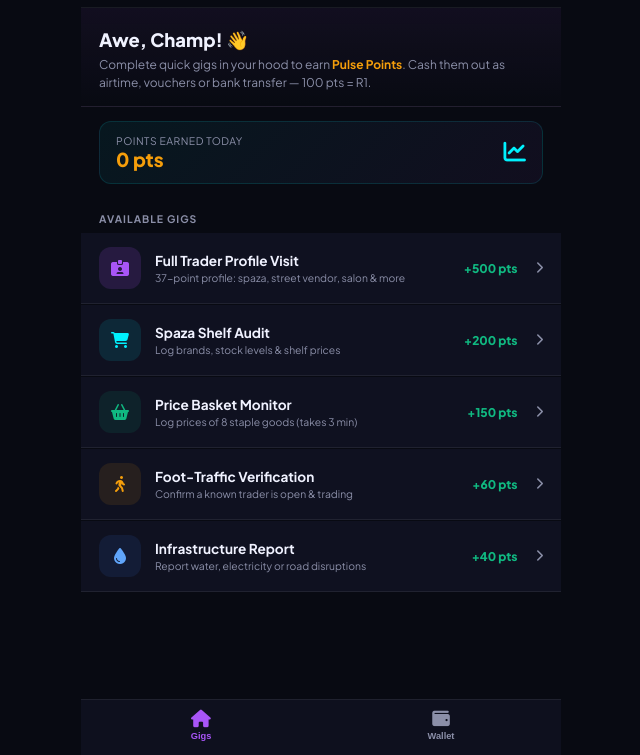
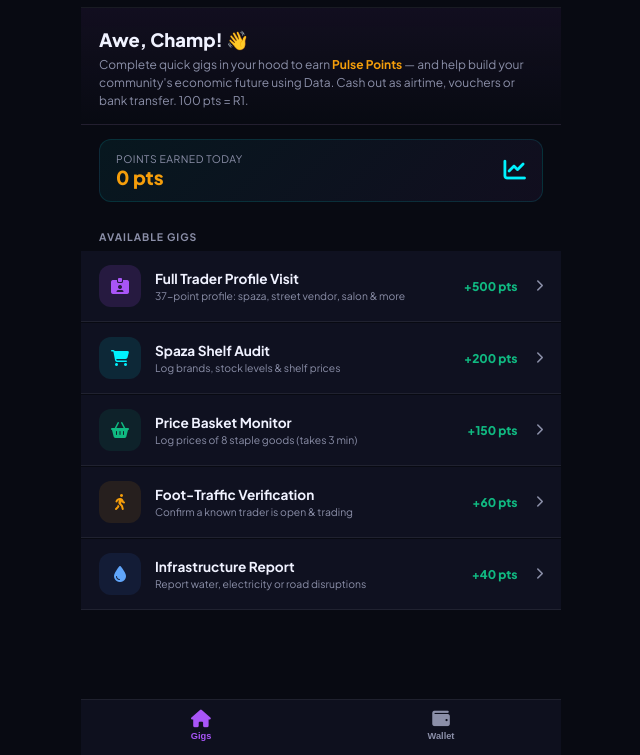
Before and after one commit to shaunmandiwana-prog/pulse-sa, a website: page agent.html in a window 1280 px wide. Shown: the part 45-800 px from the top of the page, without its empty margins (319-959 px from the left). Drawn offline with Linux system fonts and the light colour scheme.

Commit message:
Add community economic future tagline to agent hero text

```diff
--- a/agent.html
+++ b/agent.html
@@ -435,7 +435,7 @@
         <div class="screen active" id="screen-home">
             <div class="hero">
                 <h2>Awe, Champ! 👋</h2>
-                <p>Complete quick gigs in your hood to earn <strong style="color:var(--orange)">Pulse Points</strong>. Cash them out as airtime, vouchers or bank transfer — 100 pts = R1.</p>
+                <p>Complete quick gigs in your hood to earn <strong style="color:var(--orange)">Pulse Points</strong> — and help build your community's economic future using Data. Cash out as airtime, vouchers or bank transfer. 100 pts = R1.</p>
             </div>
             <div class="earnings-today">
                 <div>
```
